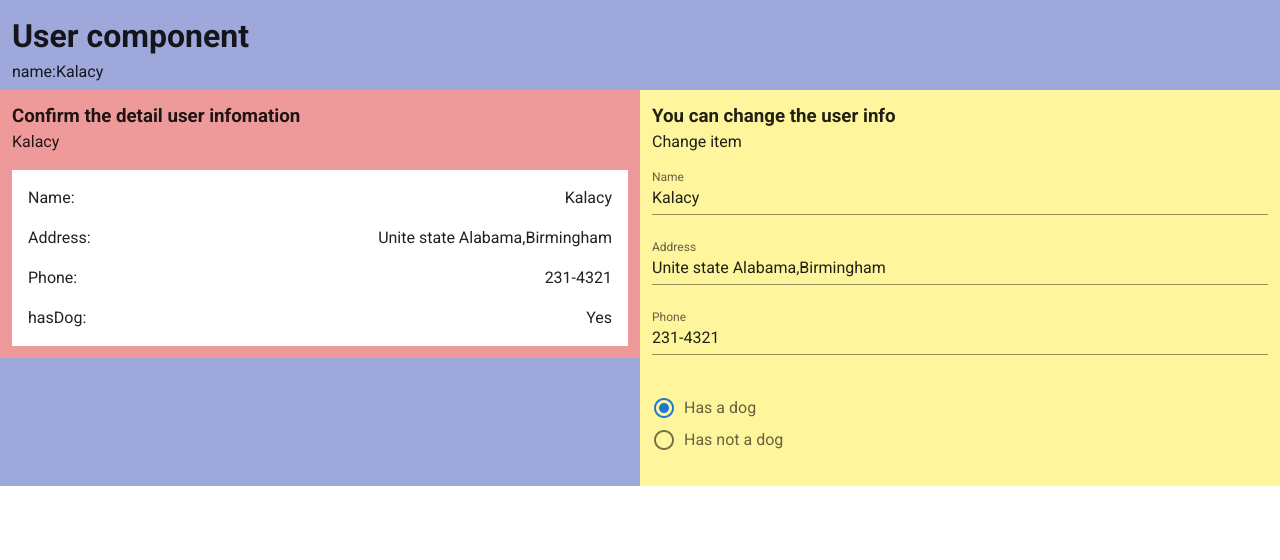
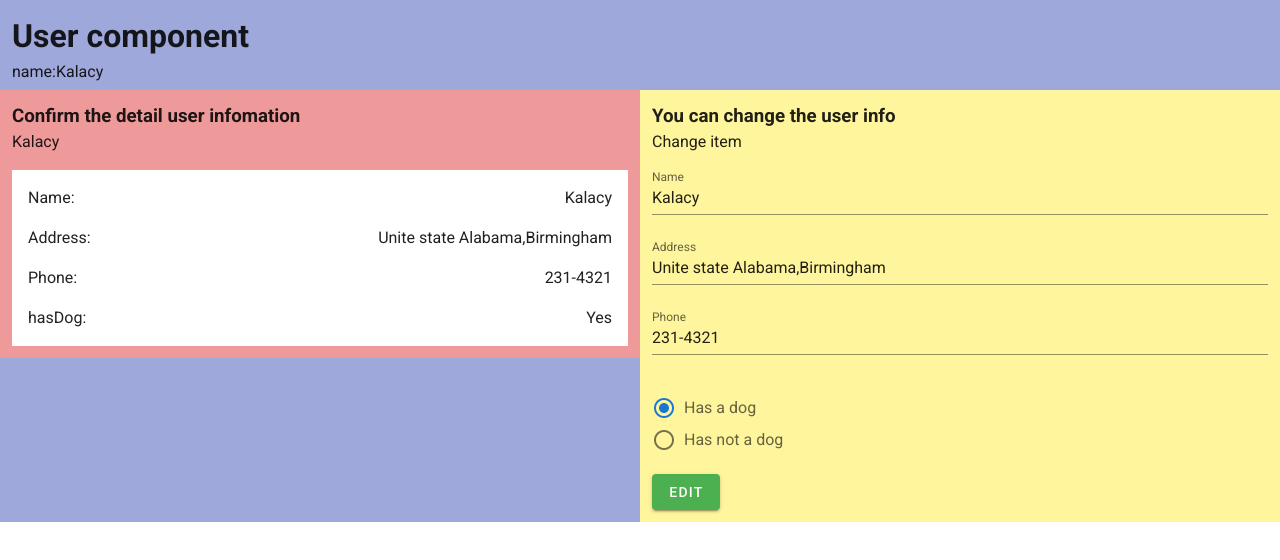
Before and after one commit to jeo19/basic-vue, a Vue app: page / in a window 1280 px wide. Shown: the top 560 px of the page. Built offline with nearby package versions, Linux system fonts and the light colour scheme.

Commit message:
feat:Implement passing the changed Data to a parent component with

```diff
--- a/src/components/User.vue
+++ b/src/components/User.vue
@@ -20,6 +20,7 @@
               :address="address"
               :phone="phone"
               :hasDog="hasDog"
+              v-on:child="parents"
             ></UserEdit
           ></v-flex>
         </v-layout>
@@ -44,8 +45,11 @@ export default {
     };
   },
   methods: {
-    changeName() {
-      this.name = "evan yu";
+    parents(user) {
+      this.name = user.name;
+      this.address = user.address;
+      this.phone = user.phone;
+      this.hasDog = user.hasDog;
     },
   },
 };
--- a/src/components/UserEdit.vue
+++ b/src/components/UserEdit.vue
@@ -9,6 +9,7 @@
       <v-radio label="Has a dog" :value="true"></v-radio>
       <v-radio label="Has not a dog" :value="false"></v-radio>
     </v-radio-group>
+    <v-btn color="success" @click="changeUser">Edit</v-btn>
   </div>
 </template>
 <script>
@@ -23,5 +24,10 @@ export default {
     this.user.phone = this.phone;
     this.user.hasDog = this.hasDog;
   },
+  methods: {
+    changeUser() {
+      this.$emit("child", this.user);
+    },
+  },
 };
 </script>
```
